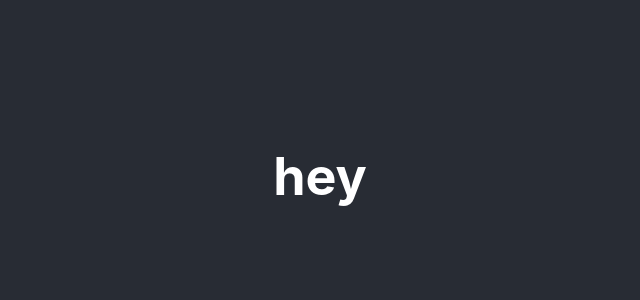
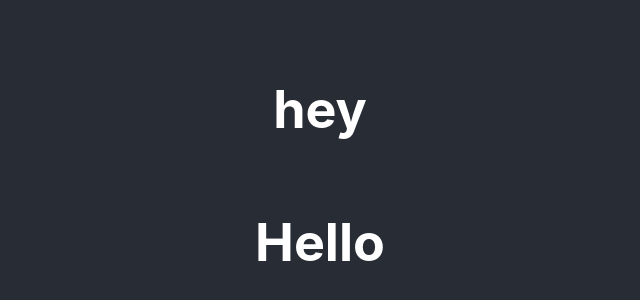
Before and after one commit to bam4/votetolearnapp, a React (Create React App) app: page / in a window 1280 px wide. Shown: the part 224-524 px from the top of the page, without its empty margins (320-960 px from the left). Built offline with nearby package versions, Linux system fonts and the light colour scheme.

Commit message:
Added answer box component and changed app.
Added a new component called "Answer Box."

```diff
--- a/src/App.js
+++ b/src/App.js
@@ -1,6 +1,7 @@
 import React, { Component } from 'react';
 import logo from './logo.svg';
 import './App.css';
+import AnswerBox from './Components/AnswerBox';
 
 class App extends Component {
   render() {
@@ -8,6 +9,7 @@ class App extends Component {
       <div className="App">
         <header className="App-header">
         <h1>hey</h1>
+        <AnswerBox></AnswerBox>
         </header>
       </div>
     );
--- /dev/null
+++ b/src/Components/AnswerBox.js
@@ -0,0 +1,12 @@
+import React, { Component } from 'react';
+
+class AnswerBox extends React.Component {
+    state = {  }
+    render() {
+        return (
+          <h1>Hello</h1>
+        );
+    }
+};
+
+export default AnswerBox;
```
